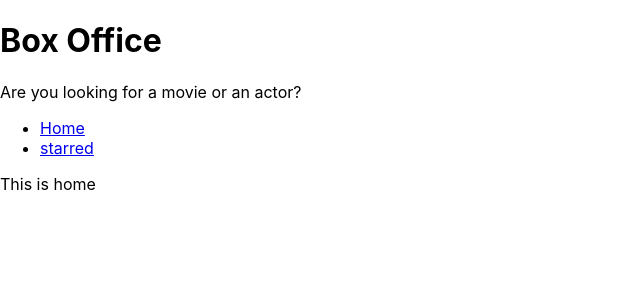
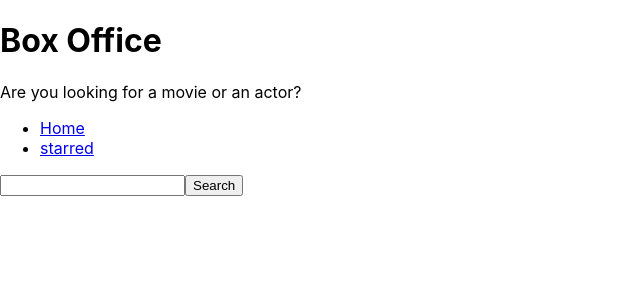
Before and after one commit to PurvaNakhale/box-office, a React (Create React App) app in the folder box-office/: page / in a window 1280 px wide. Shown: the top 300 px of the page, without its empty margins (0-640 px from the left). Built offline with nearby package versions, Linux system fonts and the light colour scheme.

Commit message:
created input and fetch results from the API

```diff
--- a/box-office/src/pages/Home.js
+++ b/box-office/src/pages/Home.js
@@ -1,8 +1,40 @@
-import React from 'react';
+import React, { useState } from 'react';
 import MainPageLayout from '../components/MainPageLayout';
 
-function Home() {
-  return <MainPageLayout>This is home</MainPageLayout>;
-}
+const Home = () => {
+  const [input, setInput] = useState('');
+
+  const onSearch = () => {
+    fetch(`https://api.tvmaze.com/search/shows?q=${input}`)
+      .then(r => r.json())
+      .then(result => {
+        console.log(result);
+      });
+  };
+
+  const onInputChange = ev => {
+    setInput(ev.target.value);
+  };
+
+  const onKeyDown = ev => {
+    if (ev.keyCode === 13) {
+      onSearch();
+    }
+  };
+
+  return (
+    <MainPageLayout>
+      <input
+        type="text"
+        onChange={onInputChange}
+        onKeyDown={onKeyDown}
+        value={input}
+      />
+      <button type="button" onClick={onSearch}>
+        Search
+      </button>
+    </MainPageLayout>
+  );
+};
 
 export default Home;
```
Also changed, not shown: 1 other file (tests, documents, lock files or other folders).
